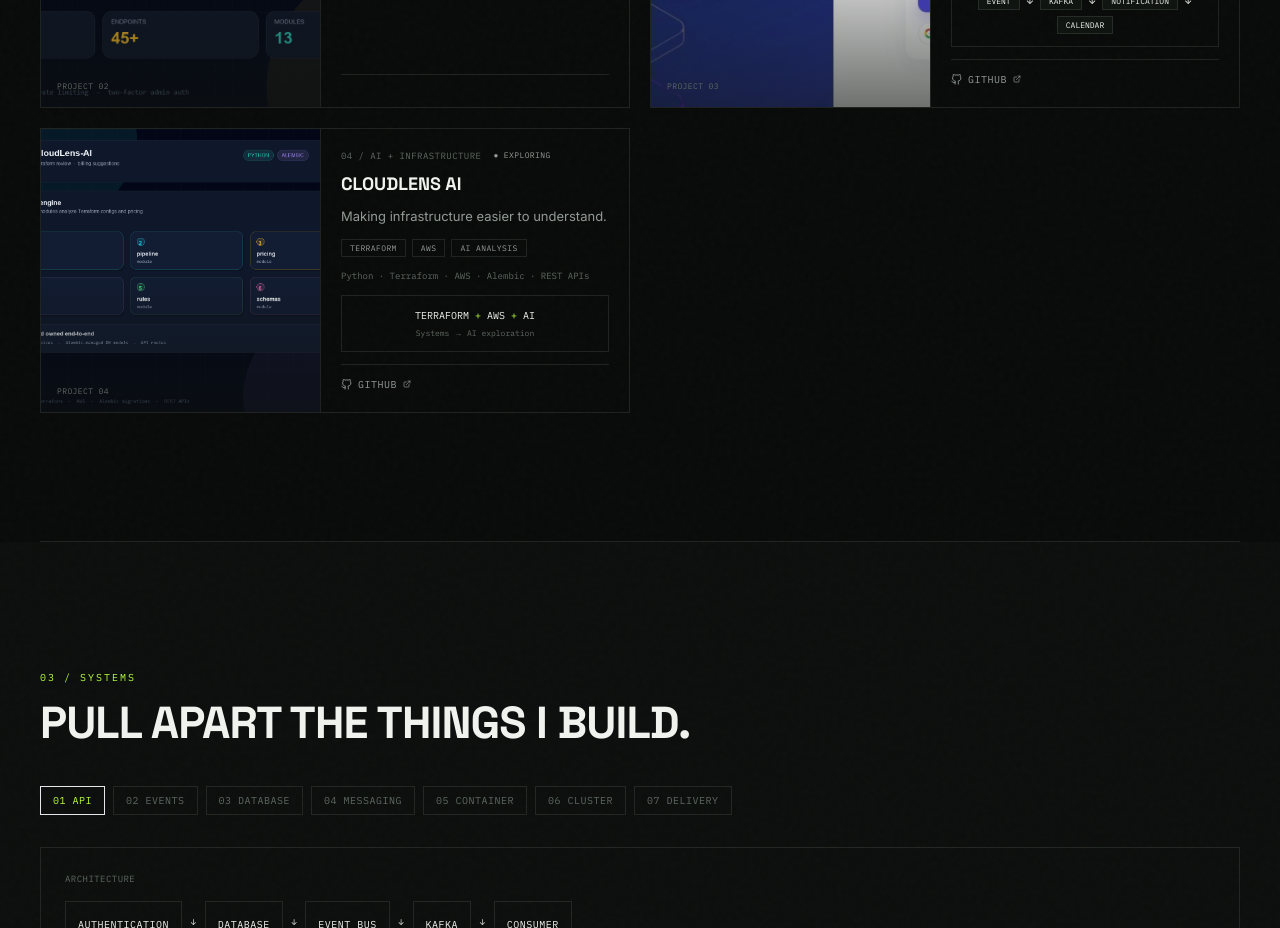
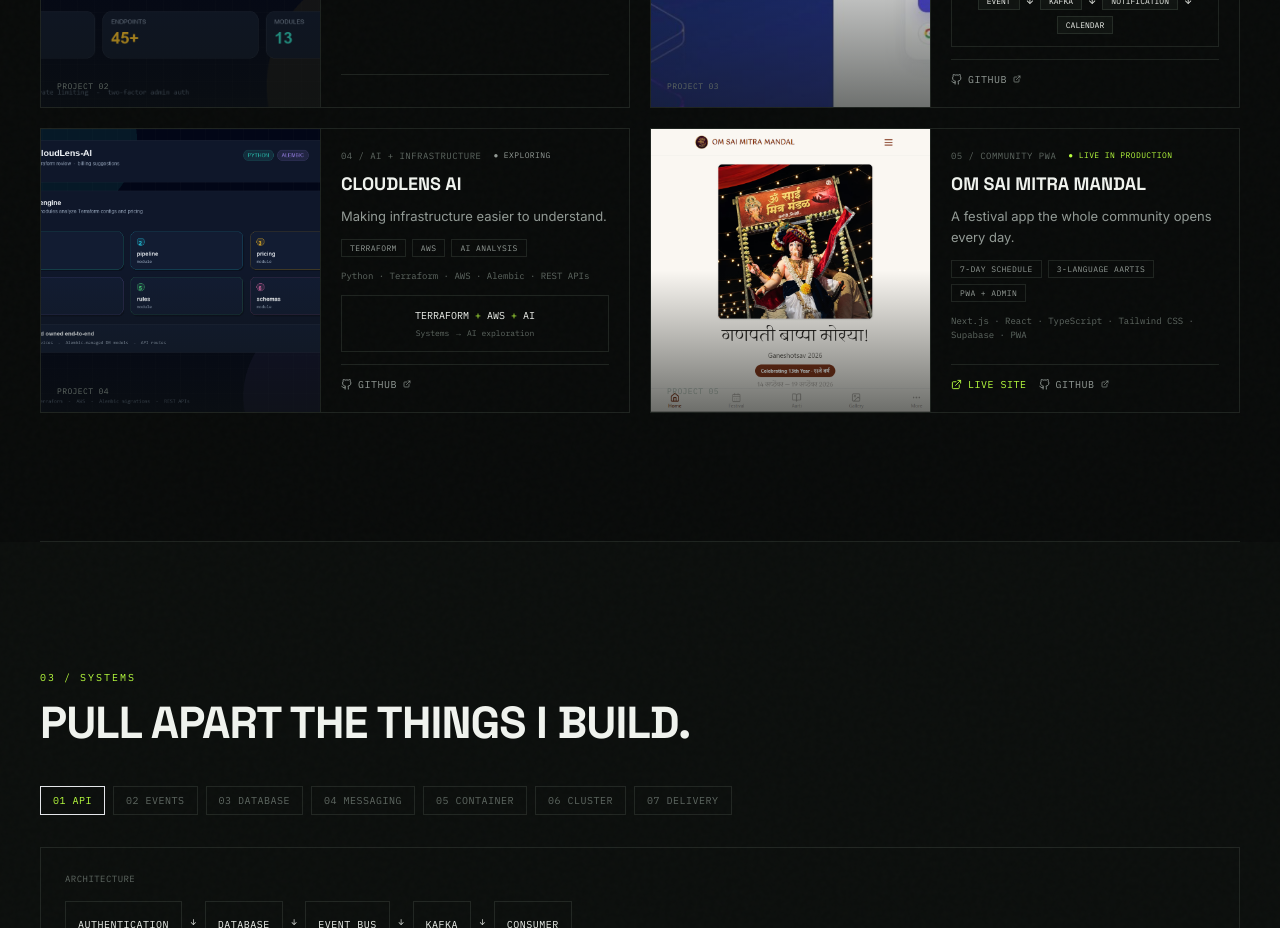
Before and after one commit to vishal-kesharwani/Vishal-Portfolio, a Next.js app: page / in a window 1280 px wide. Shown: the part 2280-3208 px from the top of the page. Built offline with nearby package versions, Linux system fonts and the light colour scheme.

Commit message:
Add OM SAI MITRA MANDAL project with live site link

```diff
--- a/components/selected-work.tsx
+++ b/components/selected-work.tsx
@@ -10,12 +10,14 @@ import sevaImg from "@/public/seva-mahila-udyog.png";
 import jobtrackerImg from "@/public/jobtracker.png";
 import nexusImg from "@/public/reportease.png";
 import cloudlensImg from "@/public/cloudlens-ai.png";
+import mandalImg from "@/public/MandalManagementApp.png";
 
 const projectImages: Record<string, typeof sevaImg> = {
   "01": jobtrackerImg,
   "02": sevaImg,
   "03": nexusImg,
   "04": cloudlensImg,
+  "05": mandalImg,
 };
 
 const categoryColors: Record<string, string> = {
@@ -194,6 +196,17 @@ function FeaturedProject({
           )}
 
           <div className="mt-auto flex flex-wrap gap-3 pt-4 border-t border-line">
+            {project.liveLink && (
+              <a
+                href={project.liveLink}
+                target="_blank"
+                rel="noopener noreferrer"
+                className="inline-flex items-center gap-1.5 font-mono text-[10px] uppercase tracking-wider text-accent hover:text-accent/80 transition-colors"
+              >
+                <FiExternalLink className="text-[12px]" />
+                Live Site
+              </a>
+            )}
             {project.githubLink && (
               <a
                 href={project.githubLink}
@@ -311,6 +324,17 @@ function ProjectCard({
         )}
 
         <div className="mt-auto flex flex-wrap gap-3 pt-3 border-t border-line">
+          {project.liveLink && (
+            <a
+              href={project.liveLink}
+              target="_blank"
+              rel="noopener noreferrer"
+              className="inline-flex items-center gap-1.5 font-mono text-[10px] uppercase tracking-wider text-accent hover:text-accent/80 transition-colors"
+            >
+              <FiExternalLink className="text-[11px]" />
+              Live Site
+            </a>
+          )}
           {project.githubLink && (
             <a
               href={project.githubLink}
--- a/lib/data.ts
+++ b/lib/data.ts
@@ -97,6 +97,26 @@ export const projectsData = [
     ],
     bridge: true,
     githubLink: "https://github.com/vidya-bingi-26/cloudlens-ai",
+  },
+  {
+    id: "05",
+    title: "OM SAI MITRA MANDAL",
+    category: "LIVE IN PRODUCTION",
+    label: "05 / COMMUNITY PWA",
+    headline: "A festival app the whole community opens every day.",
+    description:
+      "Bilingual PWA for a 7-day Ganpati Mahotsav with live schedule, multi-language aartis, announcements, gallery, donations and an admin dashboard.",
+    impact: ["7-DAY SCHEDULE", "3-LANGUAGE AARTIS", "PWA + ADMIN"],
+    tech: "Next.js · React · TypeScript · Tailwind CSS · Supabase · PWA",
+    proof: [
+      "Live for the 13th year Ganpati Mahotsav, 14–20 Sep 2026",
+      "7-day schedule with live 'up next' countdown",
+      "Aarti lyrics in Marathi, Hindi and Hinglish",
+      "Real-time announcements, gallery and visitor heartbeat tracking",
+      "Admin dashboard for schedule, aartis and notices",
+    ],
+    liveLink: "https://omsaimitramandal.vercel.app/",
+    githubLink: "https://github.com/vishal-kesharwani/ganpatibappamandal",
   },
 ];
 
```
Also changed, not shown: public/MandalManagementApp.png (added).
